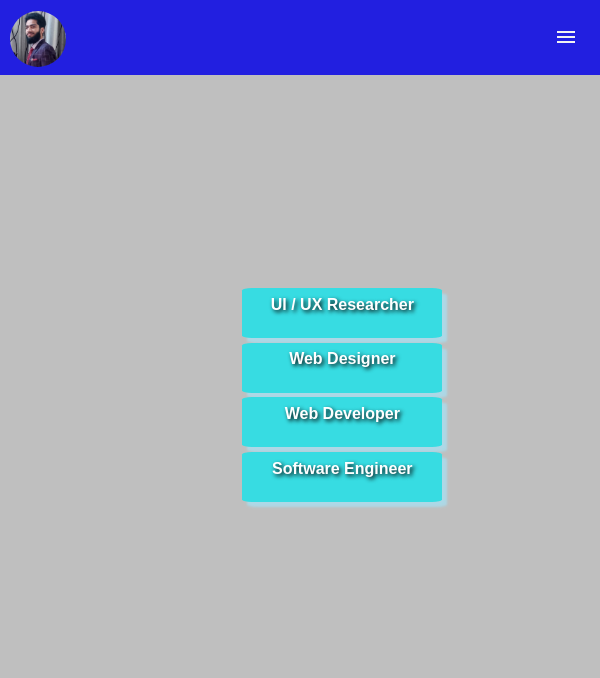
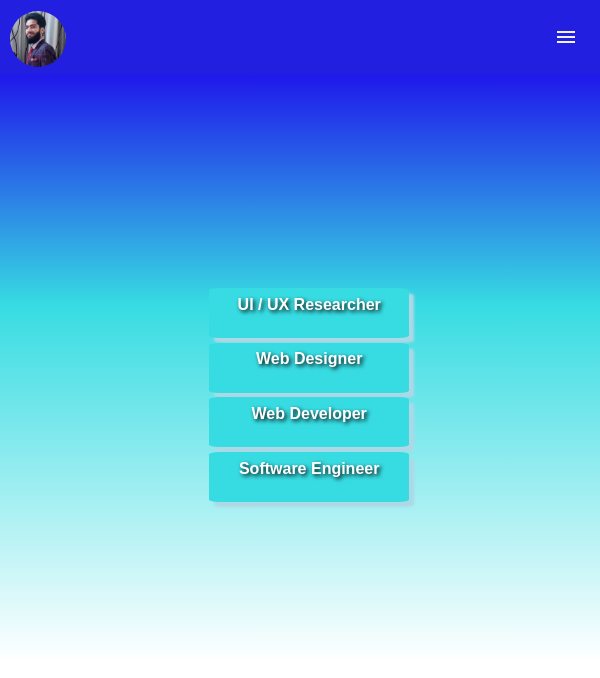
Before and after one commit to abduldaim-ad/portfolio, a React (Create React App) app: page /#/ in a window 600 px wide. Shown: the top 678 px of the page. Built offline with nearby package versions, Linux system fonts and the light colour scheme.

Commit message:
Landing Page Settings

```diff
--- a/src/Landing.css
+++ b/src/Landing.css
@@ -1,7 +1,7 @@
 #landing-bg{
   height:100%;
-  background-color:#bfbfbf;
-  padding:20vh 10.5% 50vh 10.5%;
+  background:linear-gradient(180deg, #1e0feb 9%, #37dce2 43%, #ffffff 93%);
+  padding:20vh 10.5% 25.5vh 10.5%;
 }
 
 #div1,
@@ -22,7 +22,6 @@
     box-shadow: 5px 5px 2.5px lightblue;
     font-weight: bold;
     position: relative;
-    animation: mymove 10s infinite;
   }
 
   #div1 {animation-timing-function: ease-in;}
@@ -30,7 +29,32 @@
   #div3 {animation-timing-function: ease-in;}
   #div4 {animation-timing-function: ease-in;}
 
-  @keyframes mymove {
-    from {left: 0%;}
-    to {left: 100%;}
+  @media only screen and (min-width: 600px) {
+    #div1,
+    #div2,
+    #div3,
+    #div4,
+    #div5{
+    animation: mymove 10s infinite;
+    animation-direction: alternate;
+    }
+    @keyframes mymove {
+      from {left: 0%;}
+      to {left: 80%;}
+    }
   }
+
+  @media only screen and (max-width: 600px) {
+    #div1,
+    #div2,
+    #div3,
+    #div4,
+    #div5{
+    animation: mymove 5s infinite;
+    animation-direction: alternate;
+    }
+    @keyframes mymove {
+      from {left: 0%;}
+      to {left: 30%;}
+    }
+  }
```
